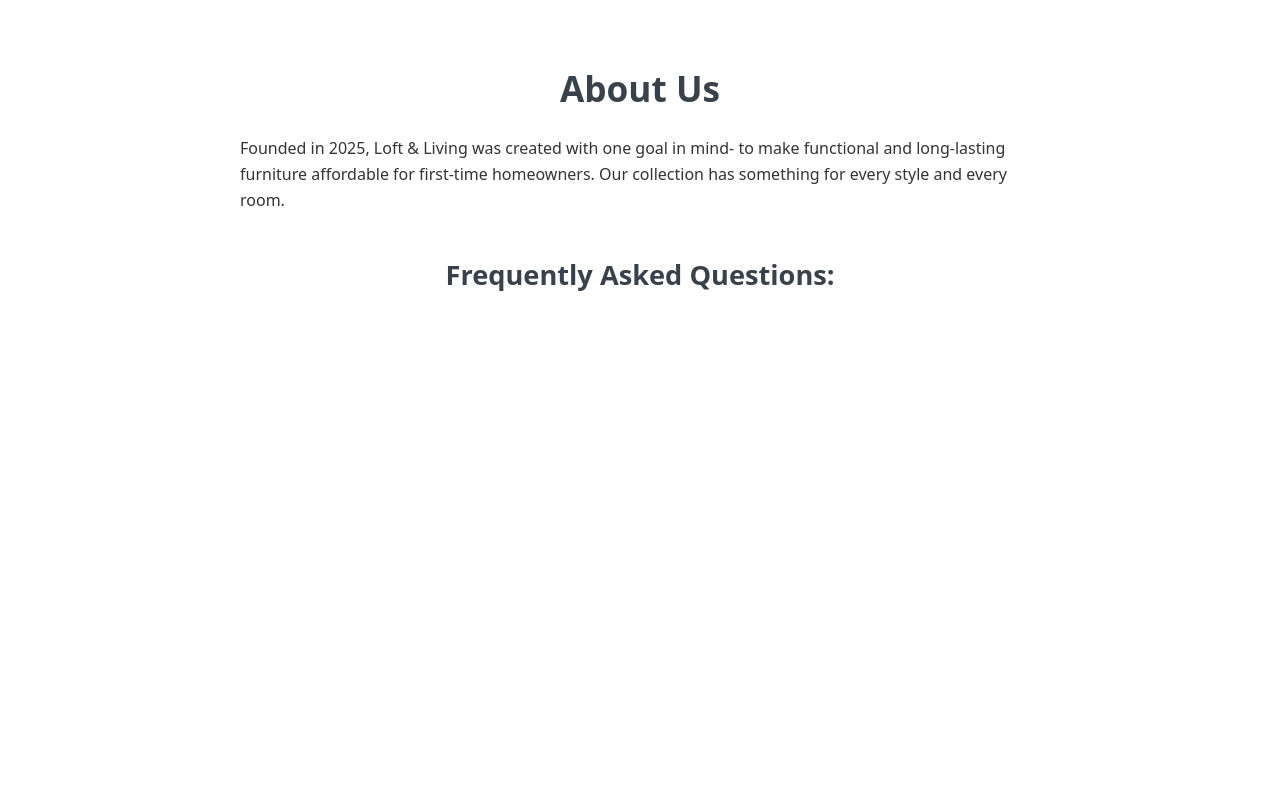
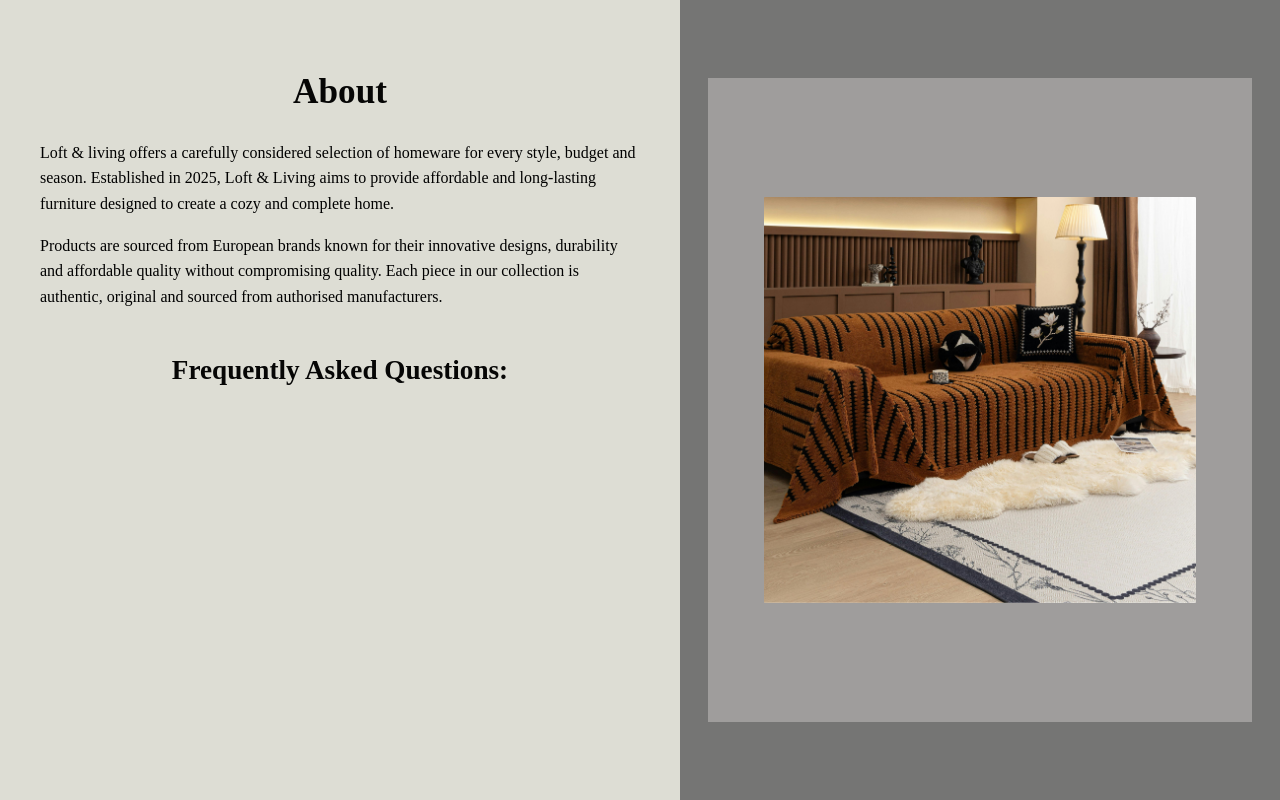
Before and after one commit to Dimitri-kc/TEAM-13-, a PHP site: page /About.html in a window 1280 px wide. Run offline with PHP 8.4, Linux system fonts and the light colour scheme.

Commit message:
added about page image and designed the layout

```diff
--- a/About.html
+++ b/About.html
@@ -2,10 +2,33 @@
 <html>
 <body>
 <link rel="stylesheet" href="Styles.css" />
-<h1>About Us</h1>
-<p>Founded in 2025, Loft & Living was created with one goal in mind- to make functional and long-lasting furniture
-    affordable for first-time homeowners. Our collection has something for every style and every room. </p>
+<div class="split-page">
 
-<h2>Frequently Asked Questions:</h2>
+    <div class="left">
+    <h1>About</h1>
+
+    <p>Loft & living offers a carefully considered selection of homeware for every style,
+        budget and season. Established in 2025, Loft & Living aims to provide affordable
+        and long-lasting furniture designed to create a cozy and complete home.
+        </p>
+        <p>
+        Products are sourced from European brands known for their innovative designs, durability
+        and affordable quality without compromising quality. Each piece in our collection
+        is authentic, original and sourced from authorised manufacturers. </p>
+    </p>
+    <h2>Frequently Asked Questions:</h2>
+    </div>
+    <div class="right">
+
+
+<div class="image-border">
+
+<div class="image-place">
+<img src="about-image.jpg" alt="About-image">
+</div>
+</div>
+</div>
+</div>
+
 </body>
 </html>
--- a/Styles.css
+++ b/Styles.css
@@ -1,33 +1,67 @@
 body {
-    font-family: system-ui, -apple-system, BlinkMacSystemFont, 'Segoe UI', Roboto, Oxygen, Ubuntu, Cantarell, 'Open Sans', 'Helvetica Neue', sans-serif;
+    font-family:hamlin ;
     background-color: #fafafa;
-    color: #333;
+    color: #000000;
     line-height: 1.6;
     margin:0;
     padding:0;
-
-}
-
-body {
-    max-width: 800px;
-    margin:60px auto;
-    padding: 0 20px;
-    background: #fff;
+    background: none; /* was white*/
     border-radius: 10px;
 
 }
 
 h1 {
   font-size: 2.2em;
-  color: #343d46f9;
+  color: #000000f9;
   text-align: center;
   margin-bottom: 20px;
 }
 
 h2 {
   font-size: 1.7em;
-  color: #343d46f9;
+  color: #000000f9;
   margin-top: 40px;
   text-align: center;
   margin-bottom: 20px;
 }
+
+.split-page {
+  display: flex;
+  height: 100vh;
+  min-height: 100vh;
+}
+
+.left {
+  flex: 1;
+  background: #ddddd4;
+  padding: 40px;
+}
+.right {
+  flex: 1;
+  background: #757574;
+  display: flex;
+  justify-content: center;
+  align-items: center;
+}
+
+.image-place img {
+  max-width: 80%;
+  border-radius: 1px;
+}
+
+.image-place, .image-border {
+  width: 100%;
+  display: flex;
+  justify-content: center;
+}
+
+.image-border {
+  background:#9f9d9c ;
+  width: 90%;
+  height: 80%;
+  border-radius: 0px;
+  display: flex;
+  justify-content: center;
+  align-items: center;
+  padding: 2px;
+}
```
Also changed, not shown: About-image.jpg (added).
